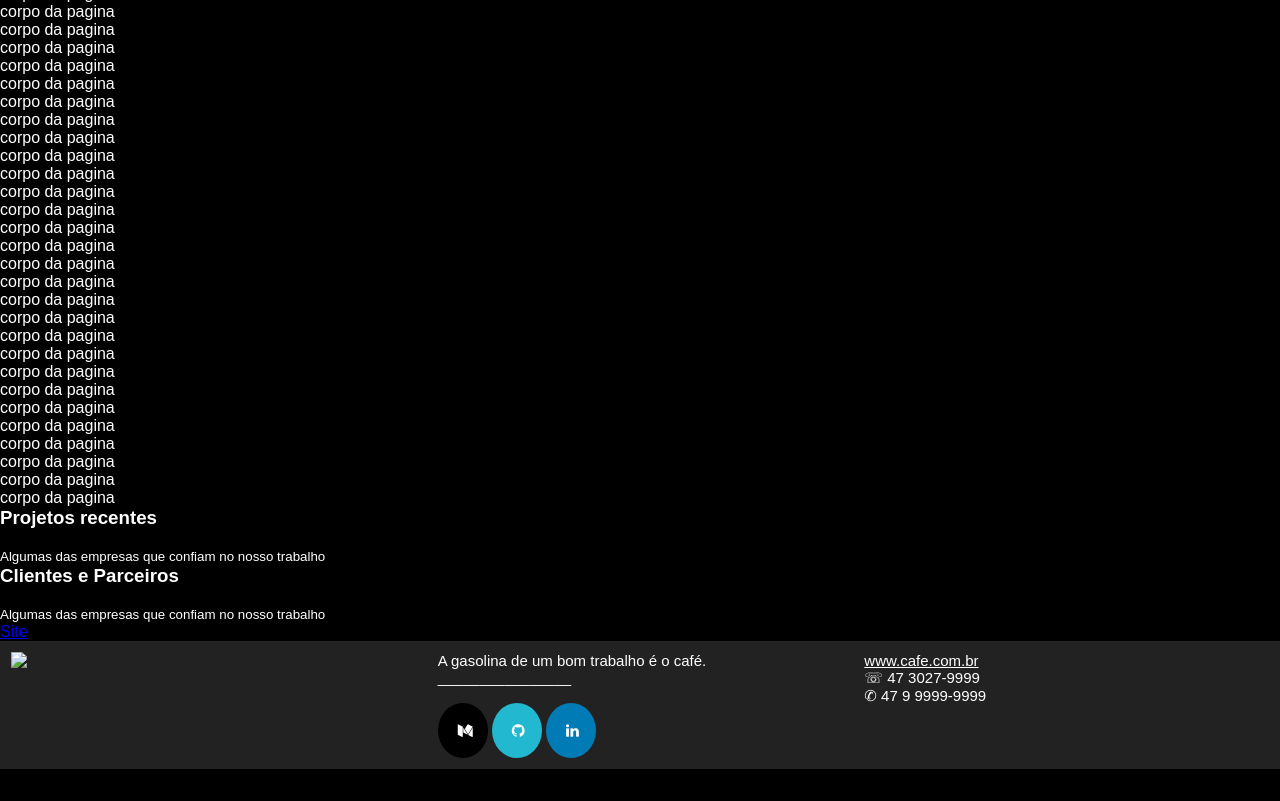
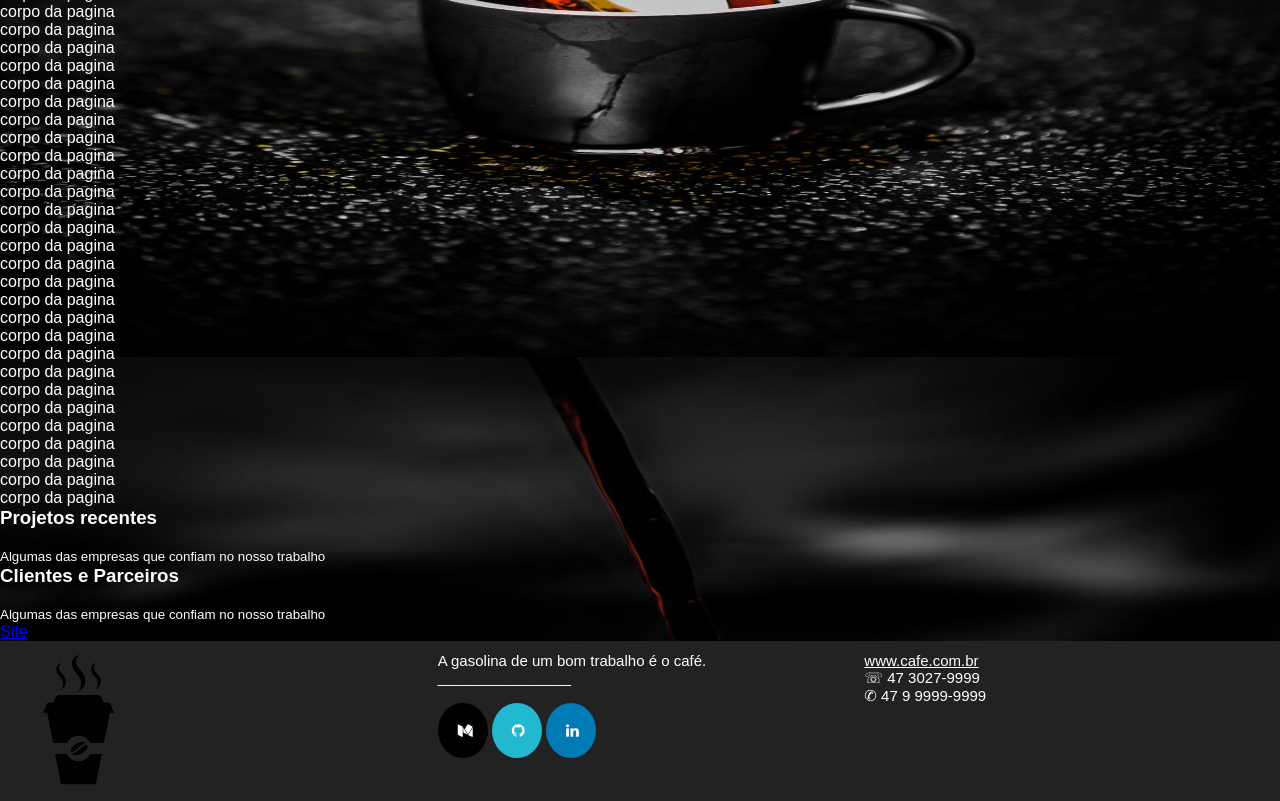
Before and after one commit to lucianoschirmer/coffee-cup, a plain HTML site: page index.html in a window 1280 px wide. Shown: the part 2043-2844 px from the top of the page. Before the commit the page ends 2812 px from the top, so only its background shows below. Drawn offline with nearby package versions, Linux system fonts and the light colour scheme.

Commit message:
imgs
alterado endereço das imagens, pois em meu computador há uma pasta especifica.

```diff
--- a/index.html
+++ b/index.html
@@ -7,7 +7,7 @@
 
     <style>
         body {
-            background-image: url(img/fundo2.jpeg);
+            background-image: url(fundo2.jpeg);
             background-attachment: fixed;
             background-size: 100%;
             background-repeat: no-repeat;
@@ -565,7 +565,7 @@
 
     <footer class="rodape_final">
         <article class="art_rod">
-            <img src="img/logo.png" class="img_rod">
+            <img src="logo.png" class="img_rod">
         </article>
         <article class="art_rod">
             <p>A gasolina de um bom trabalho é o café.</p>
```
